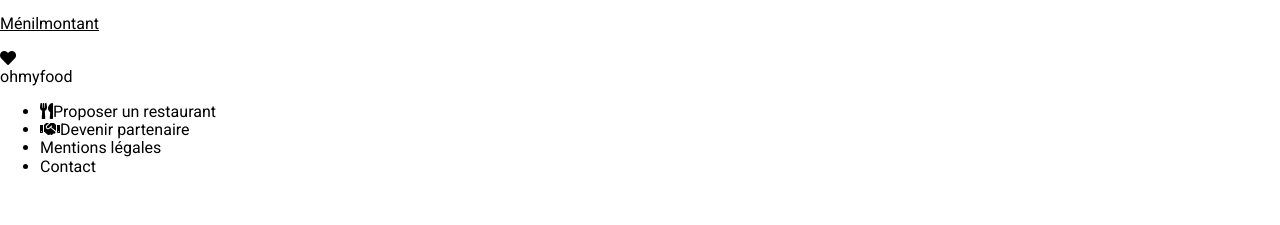
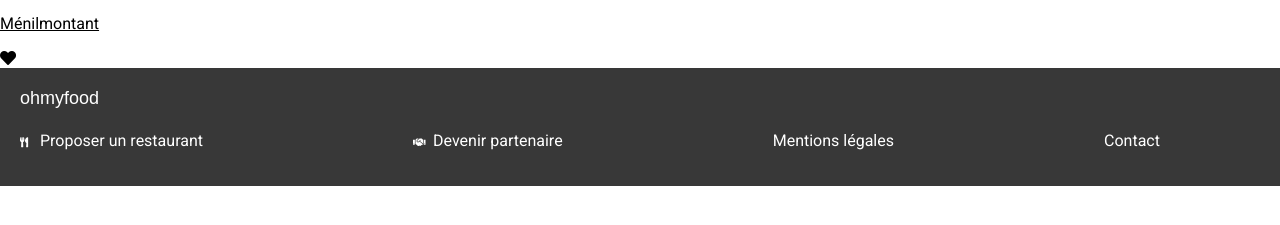
Before and after one commit to Popy49/poniatowskijuliette_3_08022022, a website: page index.html in a window 1280 px wide. Shown: the part 547-772 px from the top of the page. Drawn offline with nearby package versions, Linux system fonts and the light colour scheme; a web font is replaced by a local one.

Commit message:
Realisation du footer

```diff
--- a/index.html
+++ b/index.html
@@ -61,7 +61,7 @@
         </section>
     </main>
 
-    <footer>
+    <footer class="footer">
         <div class="footer__logo">ohmyfood</div>
         <ul class="footer__liste">
             <li><i class="fas fa-utensils"></i>Proposer un restaurant</li>
--- a/sass/base/global.scss
+++ b/sass/base/global.scss
@@ -9,3 +9,7 @@
 a {
     color: black;
 }
+
+li{
+    list-style-type: none;
+}
--- a/sass/layouts/footer.scss
+++ b/sass/layouts/footer.scss
@@ -0,0 +1,33 @@
+.footer{
+    background-color: darken($color: $primary-background-color, $amount: 75);
+    color: white;
+    padding: 20px;
+
+    &__logo{
+        font-family: $title-font-family;
+        font-size: 18px;
+    }
+
+    &__liste{
+        padding: 0;
+        i{
+            width: 10px;
+            font-size: 10px;
+            margin-right: 10px;
+        }
+        li{
+            margin-top: 7px;
+        }
+    }
+}
+
+
+@media screen and (min-width: 767px){
+    .footer{
+        &__liste{
+            display: flex;
+            justify-content: space-between;
+            margin-right: 100px;
+        }
+    }
+}
--- a/sass/utils/variables.scss
+++ b/sass/utils/variables.scss
@@ -5,5 +5,5 @@
 $primary-background-color:#F7F7F7;
 
 /*FONTS*/
-$title-font-family:Shrikhand, Arial, Helvetica, sans-serif;
-$text-font-family:Roboto, Arial, Helvetica, sans-serif;
+$title-font-family: Shrikhand, Arial, Helvetica, sans-serif;
+$text-font-family: Roboto, Arial, Helvetica, sans-serif;
```
Also changed, not shown: css/style.css, 1 other file.
